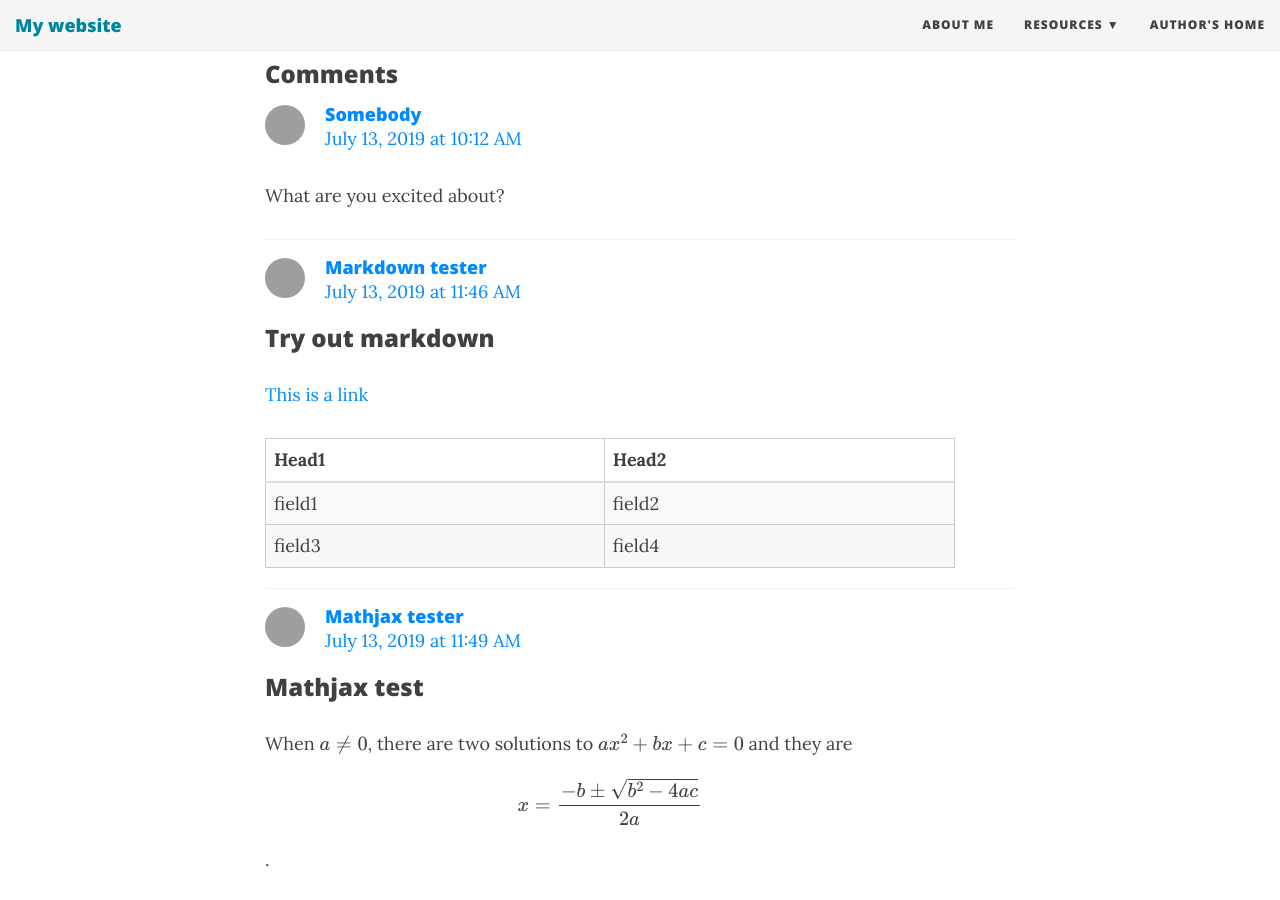
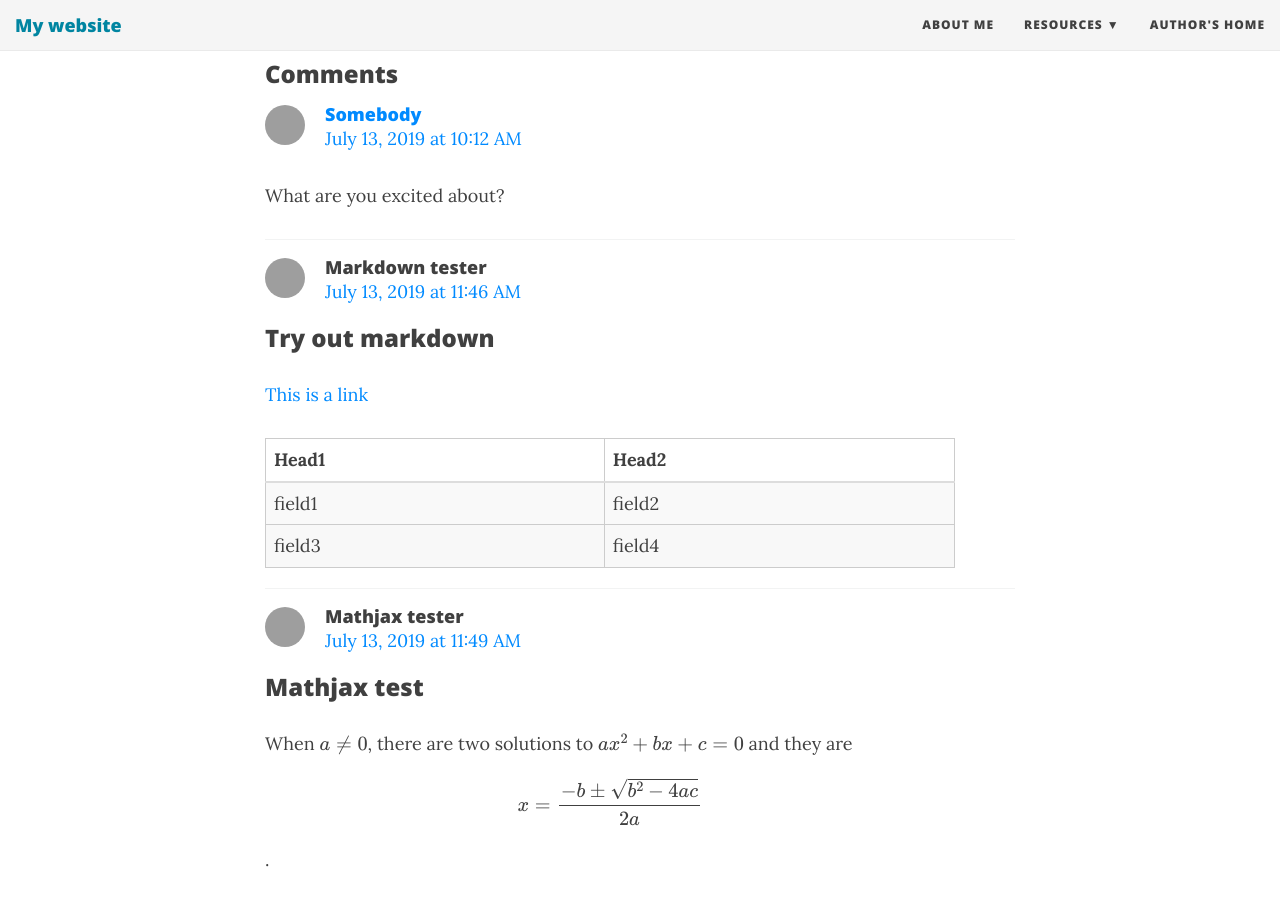
Before and after one commit to VincentTam/test2, a Jekyll site: the page built from _posts/2015-01-04-first-post.md, in a window 1280 px wide and 900 px high, scrolled down 464 px. Built offline with Jekyll 4.4.1, drawn with Linux system fonts in a browser that asks for light colours; nearby versions of some CDN libraries; formulas are drawn with MathJax 3; grey boxes are pictures that could not be loaded.

Commit message:
Fix staticman comment author link and form button

```diff
--- a/_includes/staticman-comment.html
+++ b/_includes/staticman-comment.html
@@ -4,11 +4,11 @@
   </div>
   <div class="comment__content-wrapper">
     <h4 class="comment__author" itemprop="author" itemscope itemtype="https://schema.org/Person">
-      {% unless include.url == blank %}
+      {% if include.url.size > 0 %}
         <span itemprop="name"><a rel="external nofollow" itemprop="url" href="{{ include.url }}">{{ include.name }}</a></span>
       {% else %}
         <span itemprop="name">{{ include.name }}</span>
-      {% endunless %}
+      {% endif %}
     </h4>
     <p class="comment__date">
       {% if include.date %}
--- a/_includes/staticman-comments.html
+++ b/_includes/staticman-comments.html
@@ -57,7 +57,7 @@
           </div>
         {% endif %}
         <div class="form-group">
-          <button type="submit" id="comment-form-submit" tabindex="5" class="btn btn--primary btn--large">{{ site.data.ui-text[site.locale].comment_btn_submit | default: "Submit Comment" }}</button>
+          <button type="submit" id="comment-form-submit" tabindex="5" class="btn btn-primary btn-lg">{{ site.data.ui-text[site.locale].comment_btn_submit | default: "Submit Comment" }}</button>
         </div>
       </form>
     </div>
```
